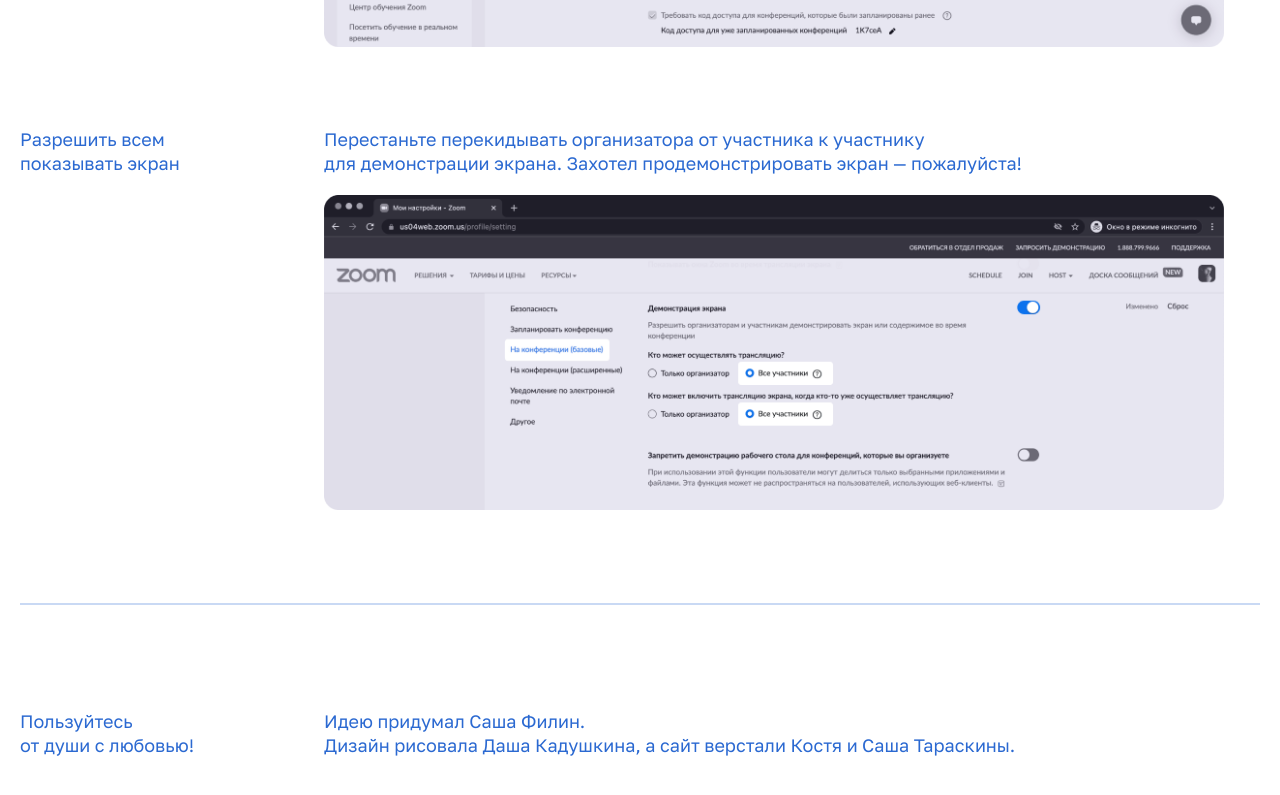
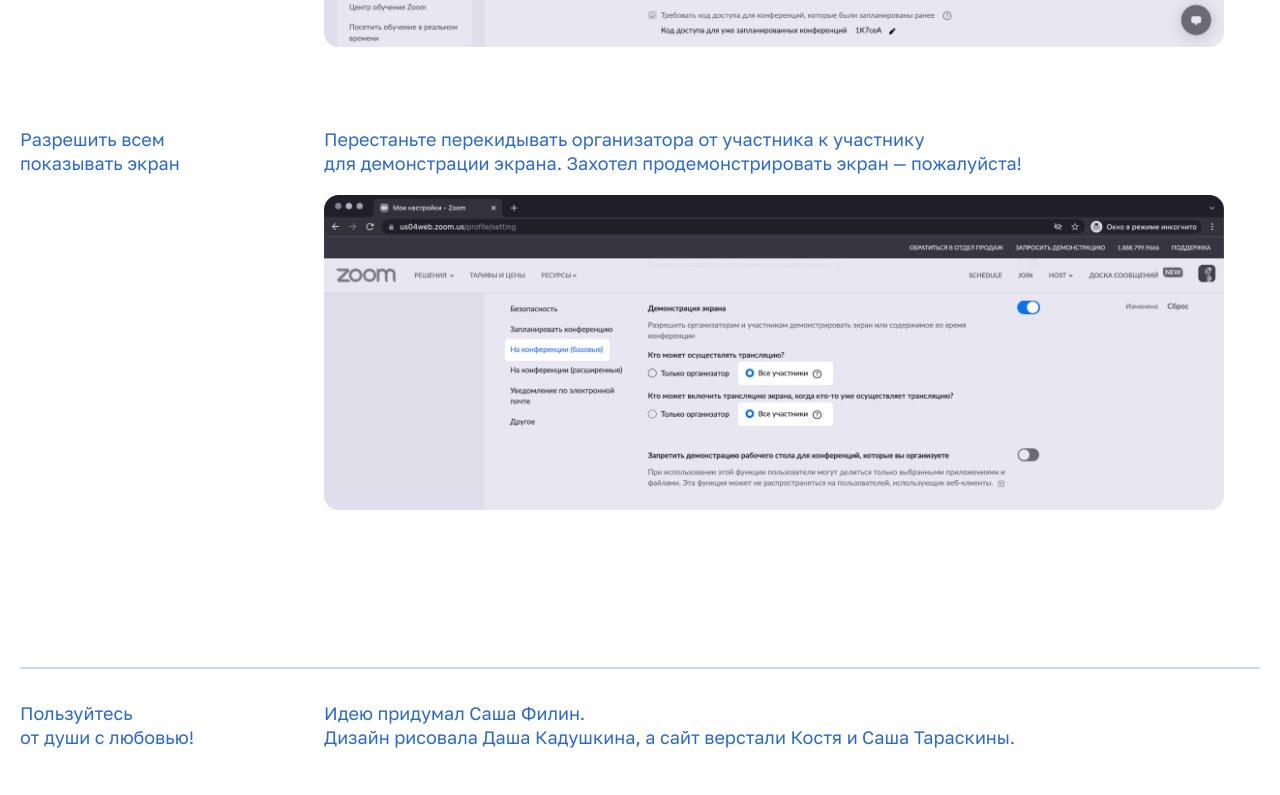
Before and after one commit to mrtaracqk/zoom-instructions, a plain HTML site: page index.html in a window 1280 px wide. Shown: the part 3160-3955 px from the top of the page. Drawn offline with Linux system fonts and the light colour scheme; files whose address does not match are found by name.

Commit message:
Update main.css

```diff
--- a/main.css
+++ b/main.css
@@ -14,7 +14,7 @@ hr {
     border: none;
     border-top: 2px solid #2b69d1;
     opacity: 25%;
-    padding-top: 72px;
+    margin-top: 72px;
     padding-bottom: 24px;
 }
 
```
